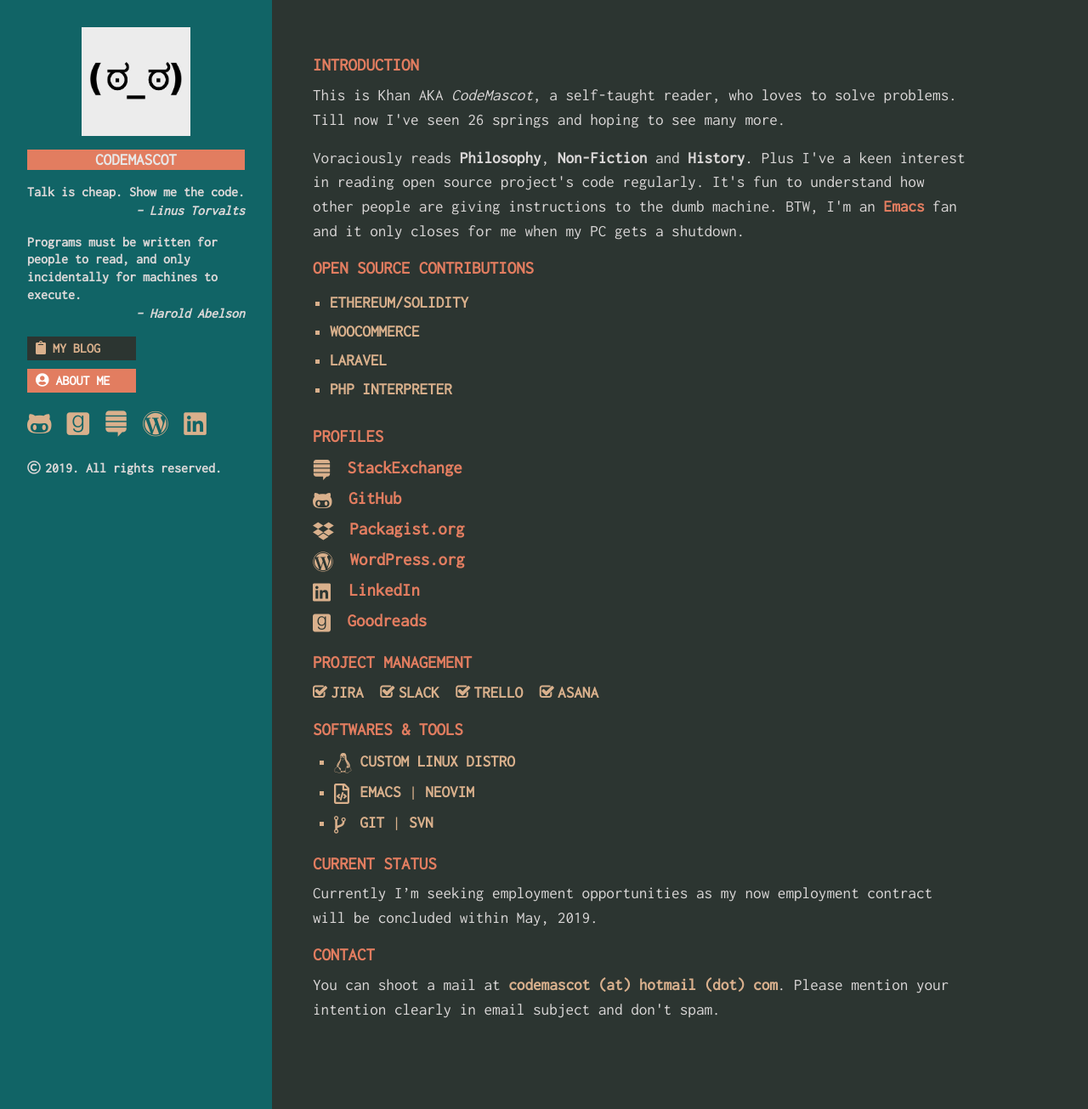
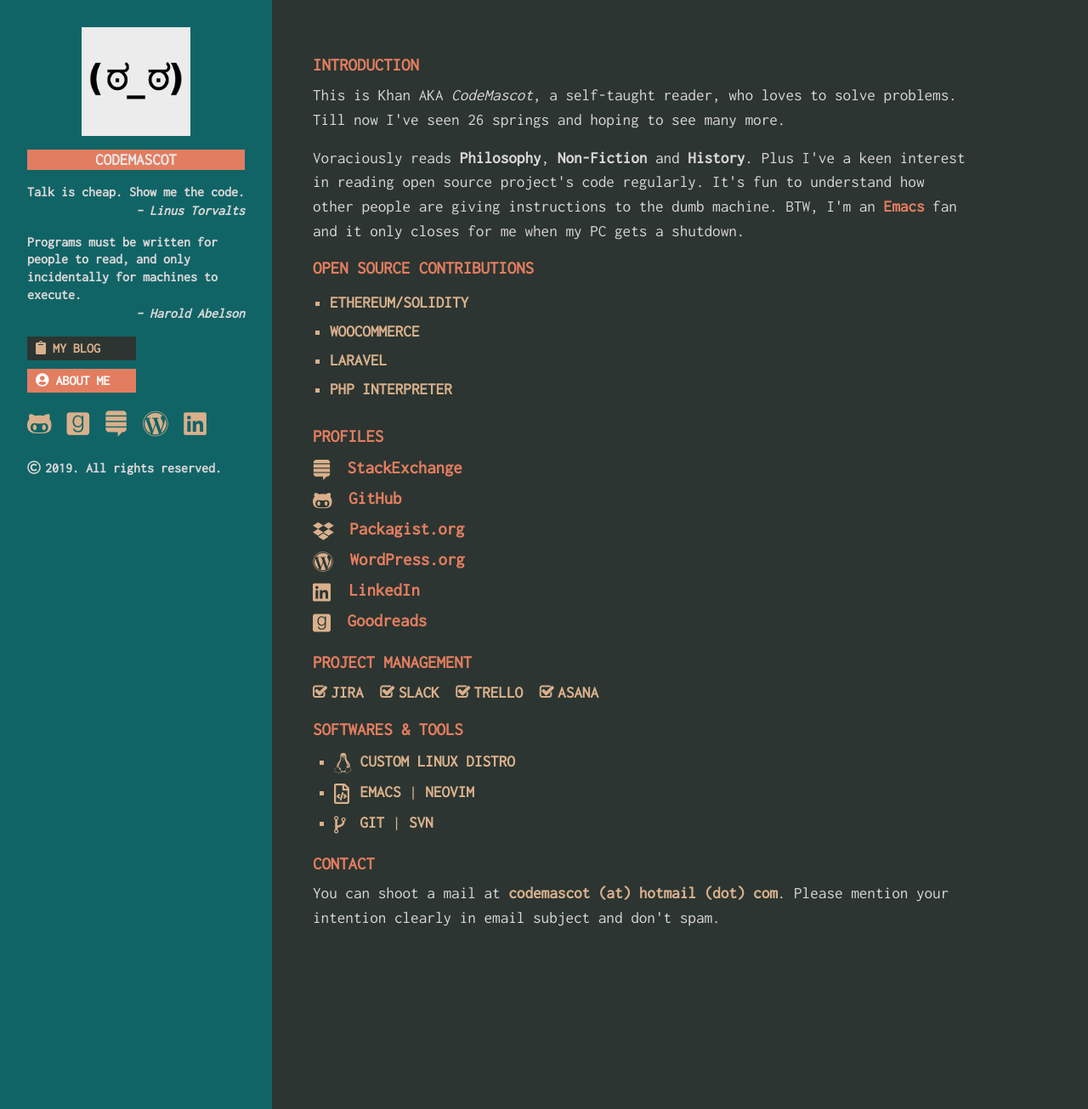
Before and after one commit to khanrn/codemascot.github.io, a Jekyll site: the page built from about-me/index.html, in a window 1280 px wide and 1305 px high. Shown: the whole window at 85% size. Built offline with Jekyll 4.4.1, drawn with Linux system fonts in a browser that asks for light colours; nearby versions of some CDN libraries.

Commit message:
About me updated

```diff
--- a/about-me/index.html
+++ b/about-me/index.html
@@ -60,10 +60,6 @@
 		</li>
 	</ul>
 
-	<h1 class="page-title">Current Status</h1>
-	<!--<p>Currently I’m working remotely as a <b>WordPress Engineer</b> at <i>Wallmander & Co AB</i> and also volunteer as a programmer at <em><a target="_blank" href="http://www.marssociety.org/">MarsSociety</a></em>, the organization which works with <em>NASA</em> on colonising the red planet <em>Mars</em>.</p>-->
-	<p>Currently I’m seeking employment opportunities as my now employment contract will be concluded within May, 2019.</p>
-
 	<h1 class="page-title">Contact</h1>
 	<p>You can shoot a mail at <b style="color: #D9B08D">codemascot (at) hotmail (dot) com</b>. Please mention your intention clearly in email subject and don't spam.</p>
 </div>
```
